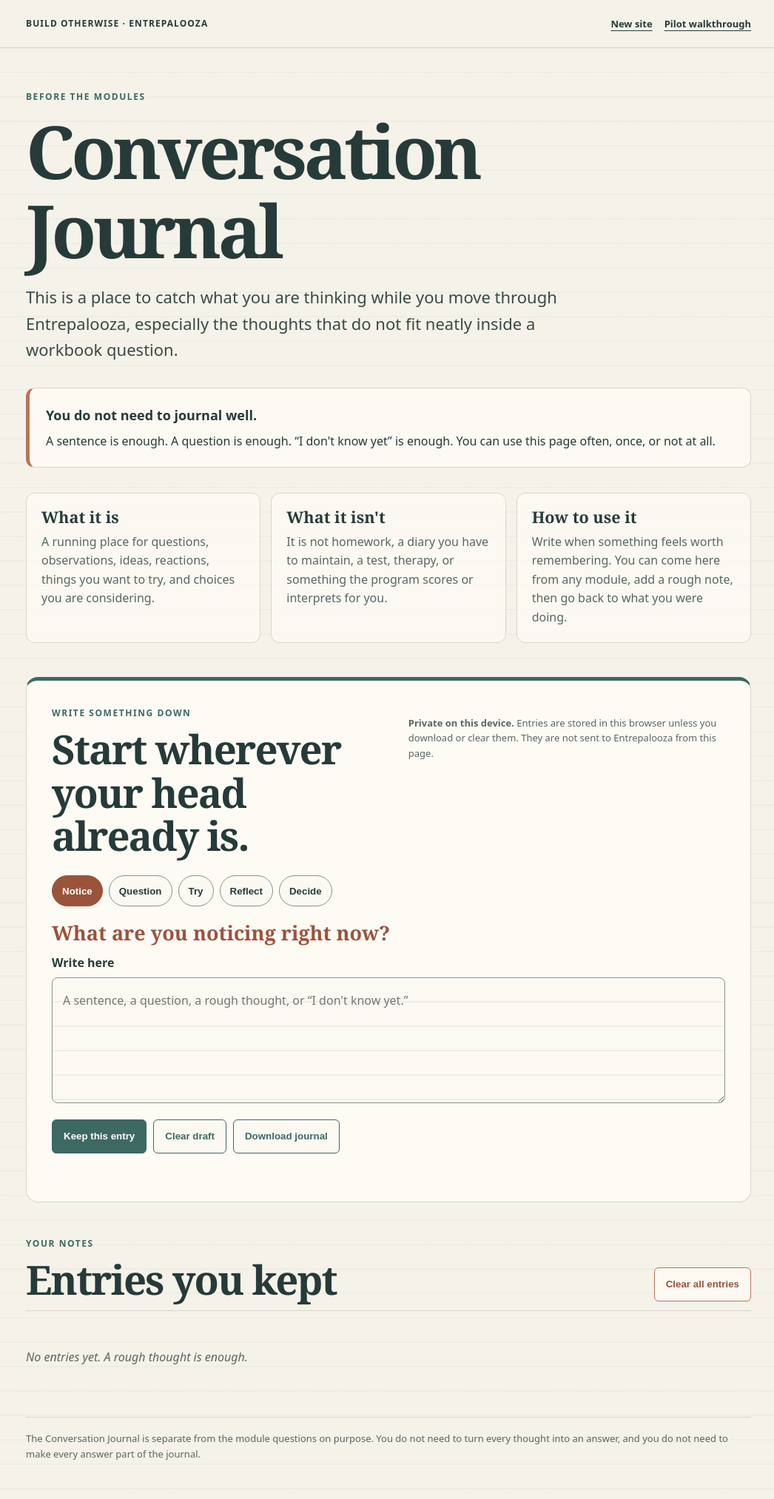
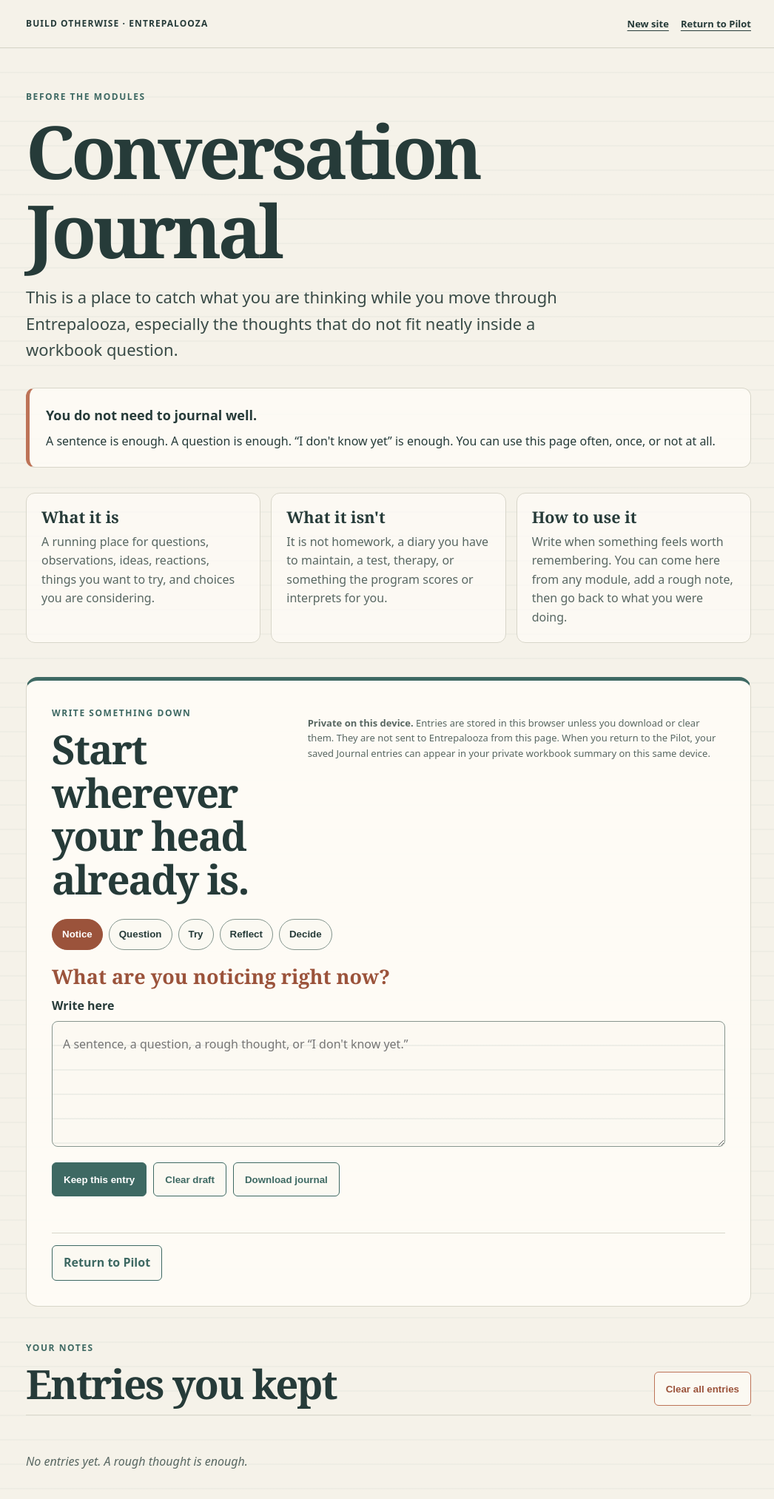
Before and after one commit to ash1102/Entrepalooza, a plain HTML site: page journal.html in a window 1280 px wide. Shown: the top 2026 px of the page at 74% size, without its empty margins (115-1161 px from the left). Drawn offline with Linux system fonts and the light colour scheme.

Commit message:
Fix Conversation Journal handoff and return flow

```diff
--- a/journal.html
+++ b/journal.html
@@ -99,7 +99,7 @@
     <a class="brand" href="prepilot.html">Build Otherwise · Entrepalooza</a>
     <nav class="nav-links" aria-label="Journal navigation">
       <a href="prepilot.html">New site</a>
-      <a href="pilot-prepilot.html">Pilot walkthrough</a>
+      <a href="pilot-prepilot.html">Return to Pilot</a>
     </nav>
   </div>
 </header>
@@ -136,7 +136,7 @@
           <p class="eyebrow">Write something down</p>
           <h2 id="write-title">Start wherever your head already is.</h2>
         </div>
-        <p class="privacy"><strong>Private on this device.</strong> Entries are stored in this browser unless you download or clear them. They are not sent to Entrepalooza from this page.</p>
+        <p class="privacy"><strong>Private on this device.</strong> Entries are stored in this browser unless you download or clear them. They are not sent to Entrepalooza from this page. When you return to the Pilot, your saved Journal entries can appear in your private workbook summary on this same device.</p>
       </div>
 
       <div class="prompt-row" role="group" aria-label="Choose a journal prompt">
@@ -156,6 +156,9 @@
         <button class="button" type="button" id="download-journal">Download journal</button>
       </div>
       <p class="save-status" id="save-status" role="status" aria-live="polite"></p>
+      <div class="actions" style="margin-top:18px;padding-top:16px;border-top:1px solid var(--line)">
+        <a class="button" href="pilot-prepilot.html">Return to Pilot</a>
+      </div>
     </section>
 
     <section class="entries-section" aria-labelledby="entries-title">
@@ -195,6 +198,12 @@
       if(raw&&typeof raw==='object'){
         state.prompt=prompts[raw.prompt]?raw.prompt:'Notice';
         state.entries=Array.isArray(raw.entries)?raw.entries:[];
+      }
+      if(!state.entries.length){
+        const workbook=JSON.parse(localStorage.getItem('entrepalooza-pilot1-workbook-v1')||'null');
+        if(workbook&&Array.isArray(workbook.journalEntries)&&workbook.journalEntries.length){
+          state.entries=workbook.journalEntries;
+        }
       }
       draft.value=localStorage.getItem(DRAFT_KEY)||'';
     }catch(_){}
```
